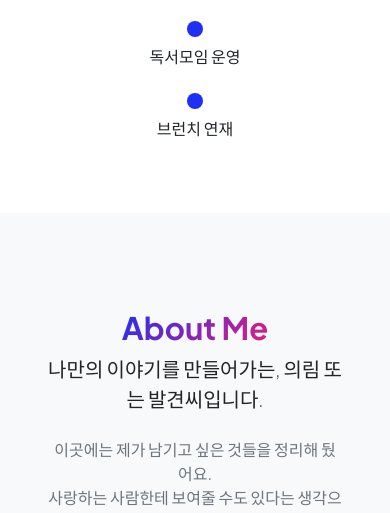
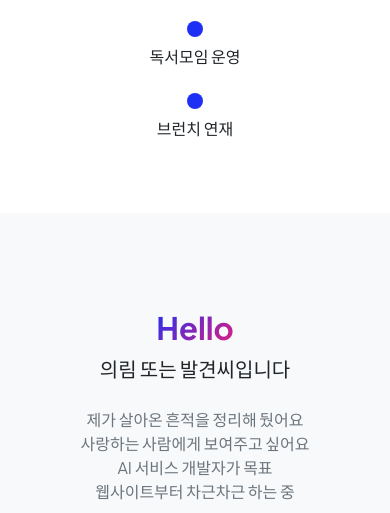
Before and after one commit to todaysfinds/euirimspace, a website: page index.html in a window 390 px wide. Shown: the part 1283-1796 px from the top of the page. Drawn offline with nearby package versions, Linux system fonts and the light colour scheme.

Commit message:
모바일 썸네일 추가

```diff
--- a/index.html
+++ b/index.html
@@ -240,7 +240,6 @@
                         <div>브런치 연재</div>
                       </a>
                     </div>
-
                   </div>
                 </div>
               </section>
@@ -251,9 +250,9 @@
                     <div class="row gx-5 justify-content-center">
                         <div class="col-xxl-8">
                             <div class="text-center my-5">
-                                <h2 class="display-5 fw-bolder"><span class="text-gradient d-inline">About Me</span></h2>
-                                <p class="lead fw-light mb-4">나만의 이야기를 만들어가는, 의림 또는 발견씨입니다.</p>
-                                <p class="text-muted">이곳에는 제가 남기고 싶은 것들을 정리해 뒀어요.<br>사랑하는 사람한테 보여줄 수도 있다는 생각으로 열심히 꾸몄어요.<br>나중에는 AI 서비스 개발을 하고 싶어요. 웹사이트부터 차근차근 하는 중.</p>
+                                <h2 class="display-5 fw-bolder"><span class="text-gradient d-inline">Hello</span></h2>
+                                <p class="lead fw-light mb-4">의림 또는 발견씨입니다</p>
+                                <p class="text-muted">제가 살아온 흔적을 정리해 뒀어요<br>사랑하는 사람에게 보여주고 싶어요<br>AI 서비스 개발자가 목표<br>웹사이트부터 차근차근 하는 중</p>
                                 <div class="d-flex justify-content-center fs-2 gap-4">
                                     <a class="text-gradient" href="#!"><i class="bi bi-youtube"></i></a>
                                     <a class="text-gradient" href="#!"><i class="bi bi-instagram"></i></a>
```
Also changed, not shown: assets/euirimspace_thumbnail.jpg (added).
